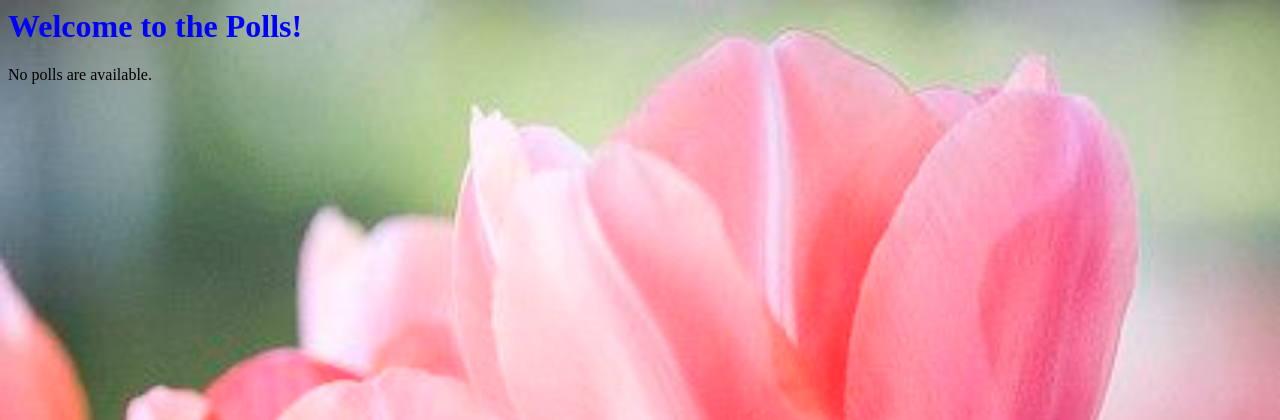
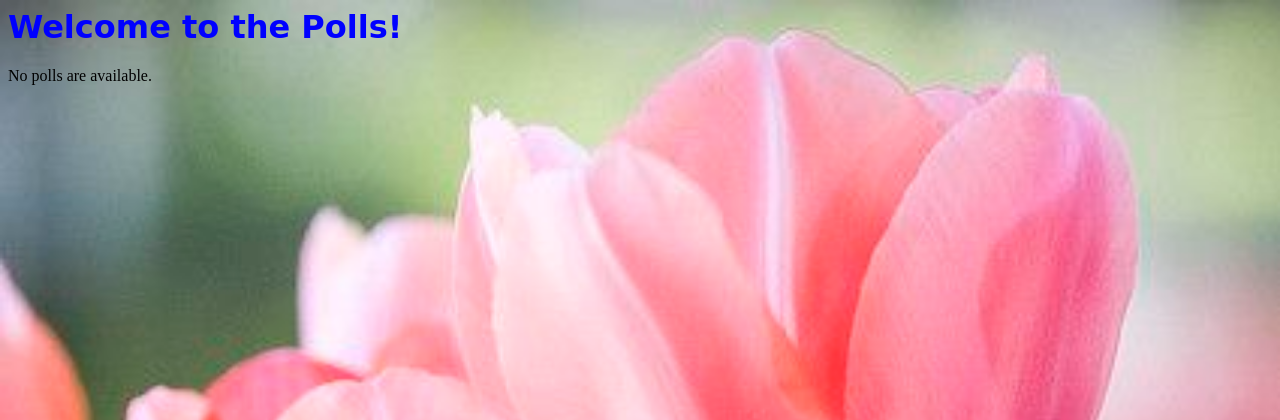
Before and after one commit to ShelseyB/djangohelloworld, a Django app: page /polls/ in a window 1280 px wide. Shown: the top 420 px of the page. Run offline with Django 3.2, Linux system fonts and the light colour scheme; data that the repository does not hold is empty.

Commit message:
Changed styling

```diff
--- a/polls/static/polls/style.css
+++ b/polls/static/polls/style.css
@@ -10,4 +10,5 @@ body {
 
 h1{
     color: blue;
+    font-family: cursive;
 }
--- a/polls/static/polls/styleDetail.css
+++ b/polls/static/polls/styleDetail.css
@@ -1,5 +1,6 @@
 h1 {
     color: purple;
+    font-family: monospace;
 }
 
 body {
--- a/polls/static/polls/styleResults.css
+++ b/polls/static/polls/styleResults.css
@@ -1,9 +1,10 @@
 h1{
     color: white;
+    font-family: fantasy;
 }
 
 body {
-    background-color: green;
+    background-color: lime;
 }
 
 li {
```
